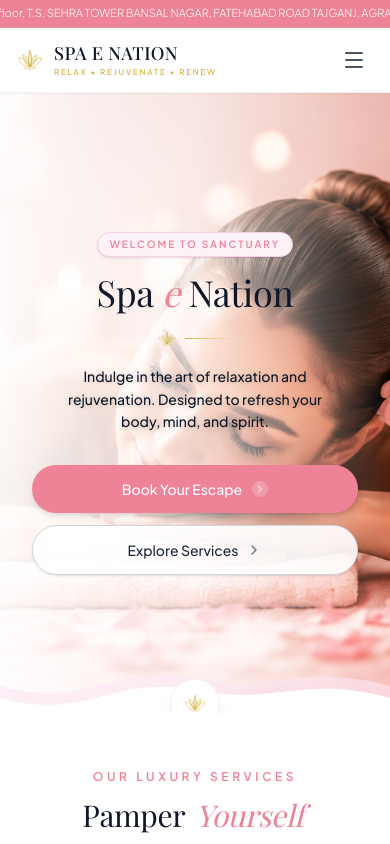
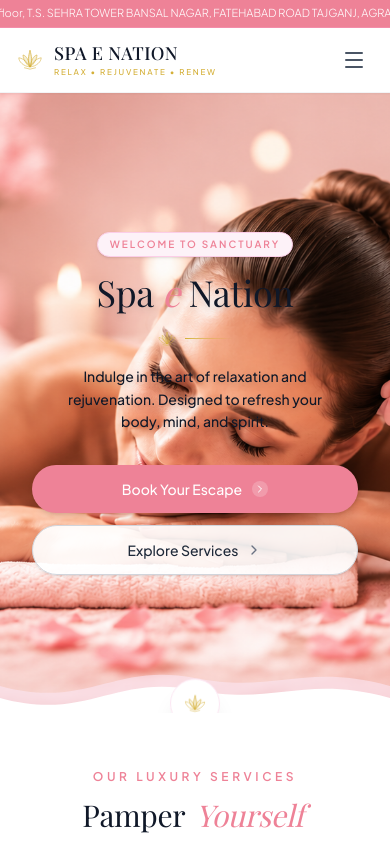
Before and after one commit to SarthakGup05/spa-e-nation, a React (Vite) app: page / in a window 390 px wide. Shown: the top 844 px of the page. Built offline with nearby package versions, Linux system fonts and the light colour scheme; a web font is replaced by a local one.

Commit message:
feat: add Hero and Testimonials components to landing page

```diff
--- a/src/components/Hero.jsx
+++ b/src/components/Hero.jsx
@@ -23,27 +23,25 @@ export const Hero = () => {
           // Shift object focus on mobile to keep the subject visible
           className="w-full h-full object-cover object-[75%_center] md:object-center"
         />
-        {/* Soft gradient fade from the left (Removed solid white overlay) */}
-        <div className="absolute inset-0 bg-gradient-to-r from-white/95 via-white/70 to-transparent w-full sm:w-3/4 lg:w-2/3"></div>
+        {/* COMPLETELY HIDDEN ON MOBILE: Only shows gradient on sm screens and up */}
+        <div className="absolute inset-0 hidden sm:block sm:bg-gradient-to-r sm:from-white/95 sm:via-white/70 sm:to-transparent sm:w-3/4 lg:w-2/3"></div>
       </div>
 
       <div className="max-w-7xl mx-auto px-4 sm:px-6 lg:px-8 relative z-10 w-full py-20 sm:py-0">
         {/* Constrain text width on the left */}
         <div className="max-w-md sm:max-w-lg lg:max-w-xl text-center sm:text-left mt-0 sm:mt-6 animate-fade-in-up mx-auto sm:mx-0">
-
           <div className="inline-flex items-center gap-1.5 sm:gap-2 px-3 sm:px-3.5 py-1 sm:py-1.5 rounded-full bg-pink-50 border border-pink-200 text-[#EE8297] text-[10px] sm:text-xs font-semibold tracking-[0.2em] uppercase mb-4 sm:mb-6 shadow-sm">
-
             WELCOME TO SANCTUARY
           </div>
 
-          {/* Heading - Adjusted for smaller viewports */}
-          <h1 className="font-serif text-4xl sm:text-5xl lg:text-7xl font-normal text-gray-900 leading-[1.1] sm:leading-[1.08] mb-4">
+          {/* Heading - Added drop-shadow on mobile for readability without the overlay */}
+          <h1 className="font-serif text-4xl sm:text-5xl lg:text-7xl font-normal text-gray-900 leading-[1.1] sm:leading-[1.08] mb-4 drop-shadow-md sm:drop-shadow-none">
             Spa <span className="italic font-light text-[#EE8297]">e</span>{" "}
             Nation
           </h1>
 
           {/* Golden Lotus Divider */}
-          <div className="flex items-center justify-center sm:justify-start gap-2 mb-4 sm:mb-6">
+          <div className="flex items-center justify-center sm:justify-start gap-2 mb-4 sm:mb-6 drop-shadow-md sm:drop-shadow-none">
             <LotusIcon
               className="w-5 h-5 sm:w-6 sm:h-6 hover:rotate-12 transition-transform duration-300"
               color="#D4AF37"
@@ -51,7 +49,7 @@ export const Hero = () => {
             <div className="h-[1px] w-12 sm:w-16 bg-gradient-to-r from-[#D4AF37] to-transparent" />
           </div>
 
-          <p className="text-gray-900 sm:text-gray-700 text-sm sm:text-base lg:text-lg font-medium sm:font-light leading-relaxed mb-8 max-w-[280px] sm:max-w-md mx-auto sm:mx-0 drop-shadow-sm sm:drop-shadow-none">
+          <p className="text-gray-900 sm:text-gray-700 text-sm sm:text-base lg:text-lg font-medium sm:font-light leading-relaxed mb-8 max-w-[280px] sm:max-w-md mx-auto sm:mx-0 drop-shadow-md sm:drop-shadow-none">
             Indulge in the art of relaxation and rejuvenation. Designed to
             refresh your body, mind, and spirit.
           </p>
--- a/src/components/Testimonials.jsx
+++ b/src/components/Testimonials.jsx
@@ -86,13 +86,6 @@ export const Testimonials = () => {
           ))}
         </div>
 
-        {/* Pagination Dots */}
-        <div className="flex items-center justify-center gap-2 mt-8">
-          <div className="w-5 h-2 rounded-full bg-[#E7748B] transition-all duration-300"></div>
-          <div className="w-2 h-2 rounded-full bg-pink-200 hover:bg-[#E7748B] transition-colors cursor-pointer"></div>
-          <div className="w-2 h-2 rounded-full bg-pink-200 hover:bg-[#E7748B] transition-colors cursor-pointer"></div>
-        </div>
-
       </div>
     </section>
   );
```
